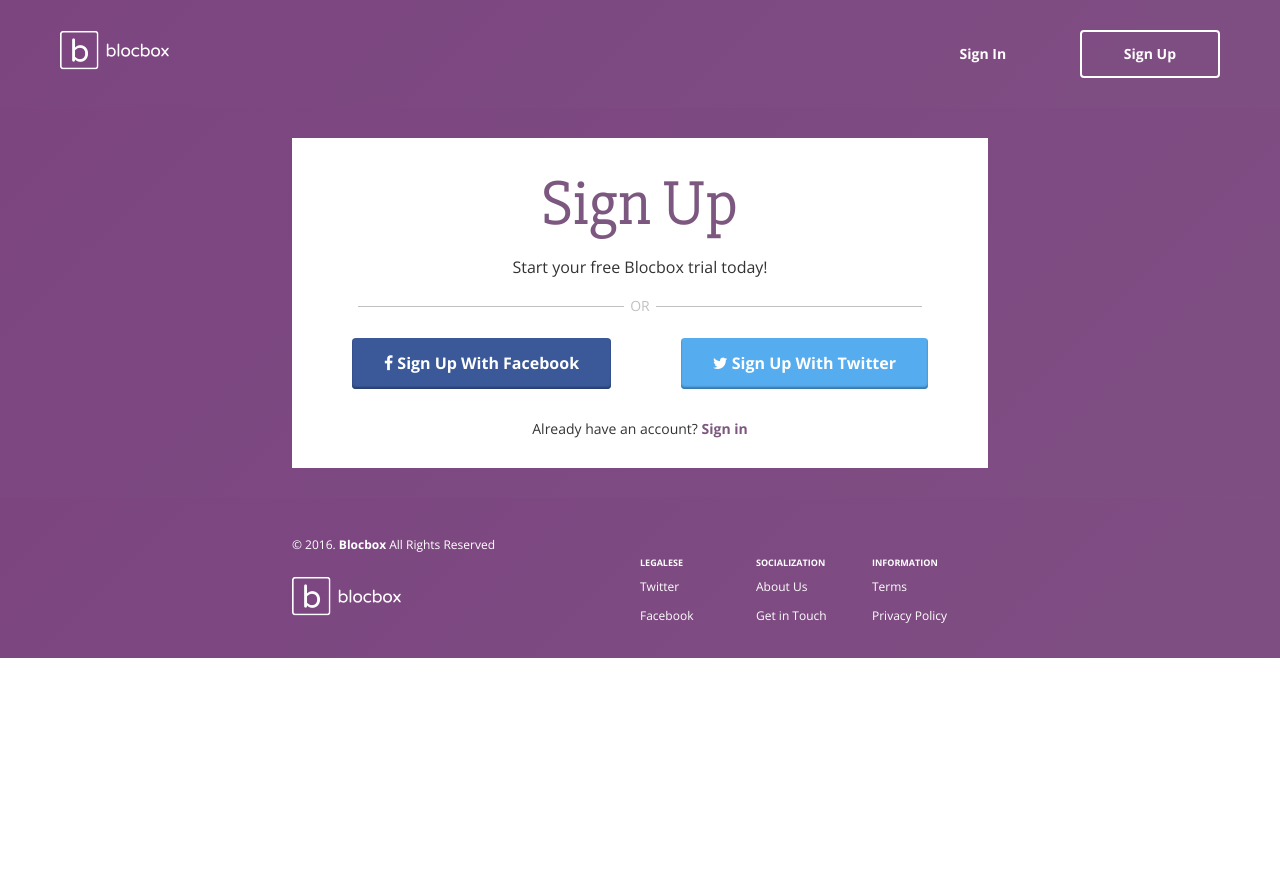
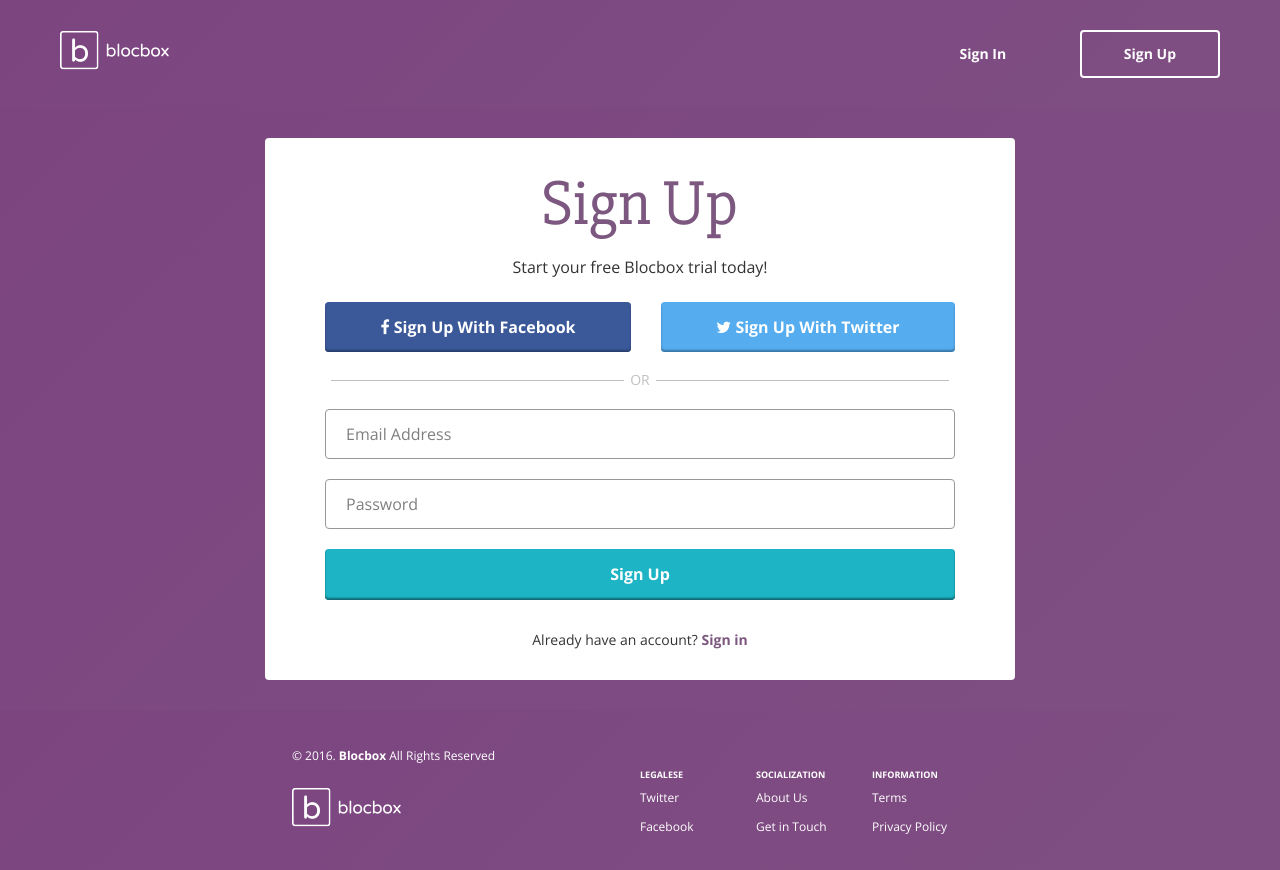
Before and after one commit to mikebranski/Blocbox, a website: page sign-up.html in a window 1280 px wide. Before the commit the page ends 800 px from the top, so only its background shows below. Drawn offline with nearby package versions, Linux system fonts and the light colour scheme; a web font is replaced by a local one.

Commit message:
Auth flow form styles

```diff
--- a/css/styles.css
+++ b/css/styles.css
@@ -122,6 +122,7 @@
 
 @define-mixin button {
   background-color: var(--altColor);
+  border: none;
   border-radius: var(--borderRadius);
   box-shadow: inset 0 -2px 2px 0 var(--altColorAccent);
   color: var(--lightText);
@@ -627,10 +628,11 @@
   & .card {
     @mixin container;
     background-color: #ffffff;
+    border-radius: 4px;
     color: var(--darkText);
     margin-right: auto;
     margin-left: auto;
-    max-width: 600px;
+    max-width: 750px;
     min-width: 60%;
 
     & h1 {
@@ -677,8 +679,13 @@
 
     & .call-to-action {
       @mixin button;
+      flex-grow: 1;
       padding-right: 2em;
       padding-left: 2em;
+
+      &+.call-to-action {
+        margin-left: 1.875rem;
+      }
 
       &.facebook {
         background-color: #3B5998;
@@ -688,6 +695,32 @@
       &.twitter {
         background-color: #55ACEE;
         box-shadow: inset 0 -2px 2px 0 #3877A7;
+      }
+    }
+
+    & form {
+      & ::placeholder {
+        opacity: .5;
+      }
+
+      & input {
+        border-color: #979797;
+        border-radius: 4px;
+        border-width: 1px;
+        border-style: solid;
+        display: block;
+        font-weight: 300;
+        margin-top: 1.25rem;
+        padding: 15px 20px;
+        width: 100%;
+      }
+
+      & button[type='submit'] {
+        @mixin button;
+        cursor: pointer;
+        display: block;
+        margin-top: 1.25rem;
+        width: 100%;
       }
     }
 
--- a/sign-up.html
+++ b/sign-up.html
@@ -55,7 +55,6 @@
       <div class="card">
         <h1>Sign Up</h1>
         <p>Start your free Blocbox trial today!</p>
-        <div class="separator">or</div>
         <div class="calls-to-action">
           <a class="call-to-action facebook" href="dashboard.html">
             <i class="fa fa-facebook"></i>
@@ -66,6 +65,12 @@
             Sign Up With Twitter
           </a>
         </div>
+        <div class="separator">or</div>
+        <form action="">
+          <input type="text" placeholder="Email Address">
+          <input type="text" placeholder="Password">
+          <button type="submit">Sign Up</button>
+        </form>
         <small>Already have an account? <a href="sign-in.html">Sign in</a></small>
       </div>
     </section>
```
Also changed, not shown: build/styles.css.
